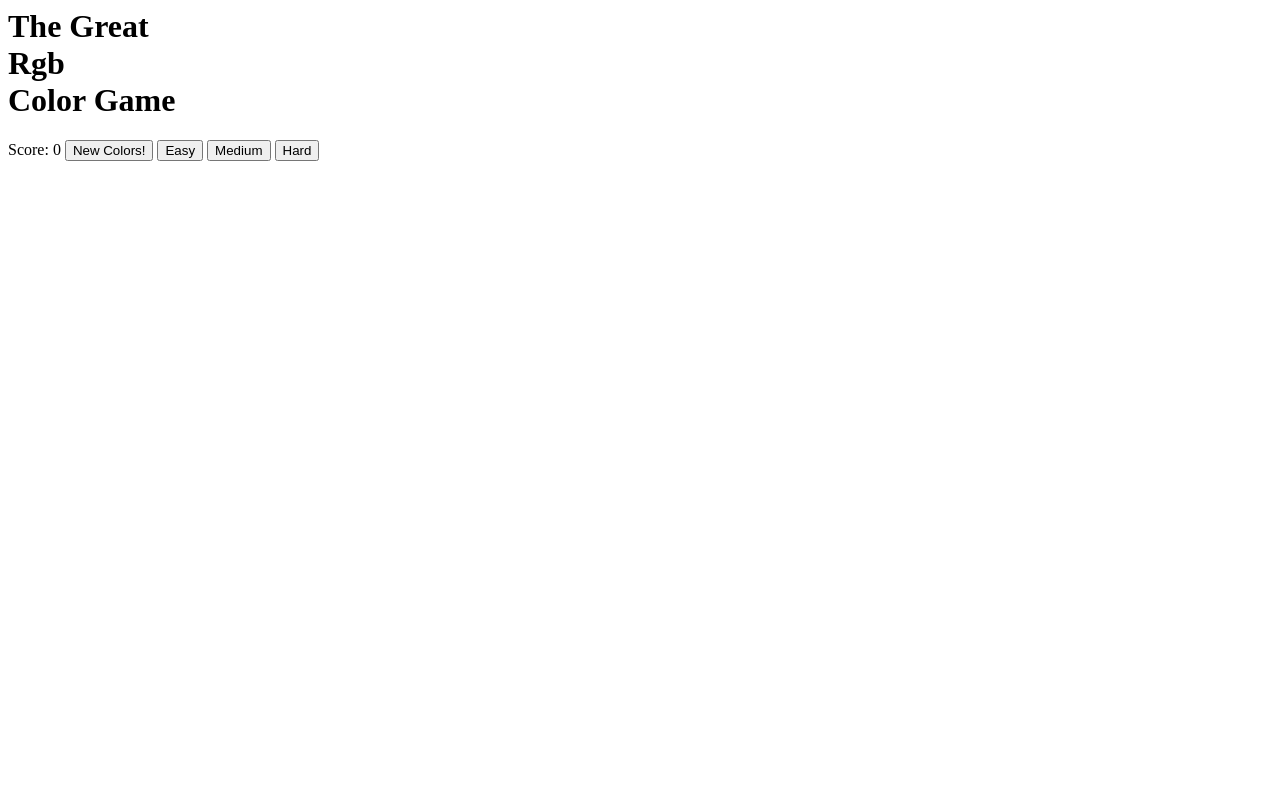
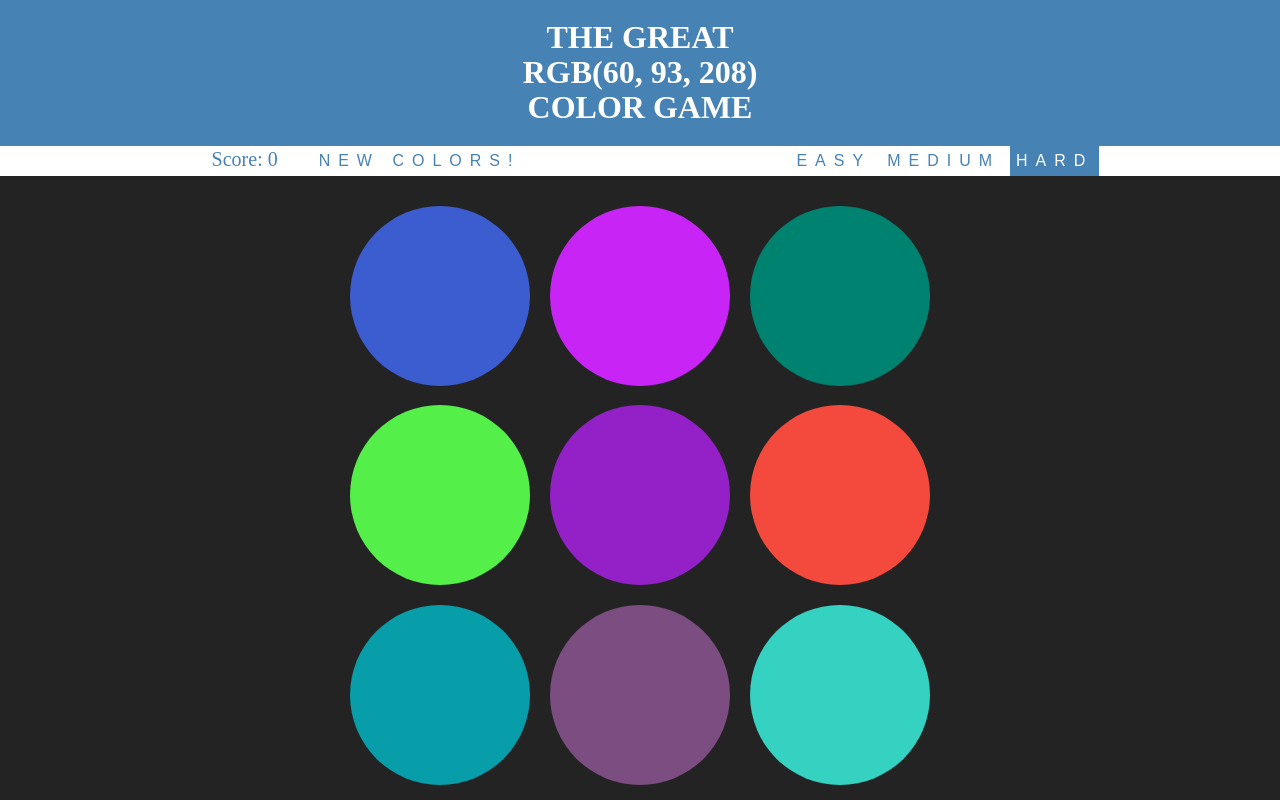
Before and after one commit to Shivay10th/ColorGame, a plain HTML site: page ColorGame.html in a window 1280 px wide. Drawn offline with Linux system fonts and the light colour scheme.

Commit message:
Update ColorGame.html

```diff
--- a/ColorGame.html
+++ b/ColorGame.html
@@ -3,7 +3,7 @@
         <title>
             Color Game
         </title>
-        <link rel="stylesheet" href="Color Game.css">
+        <link rel="stylesheet" href="ColorGame.css">
     </head>
     <body>
         <h1>The Great
@@ -29,6 +29,6 @@
             <div class="square"></div>
             <div class="square"></div>
         </div>
-        <script src="Color game.js"></script>
+        <script src="Colorgame.js"></script>
     </body>
 </html>
```
